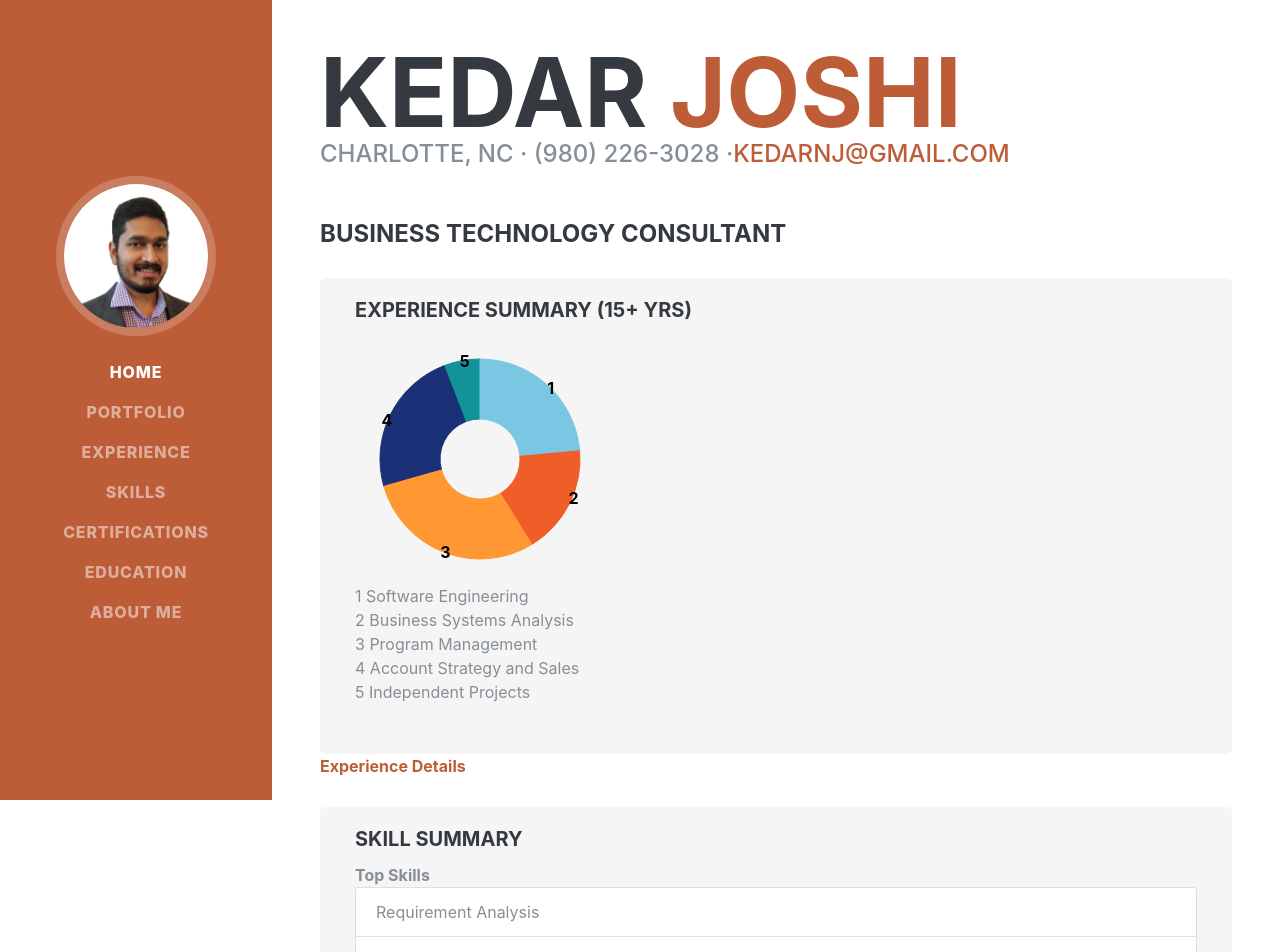
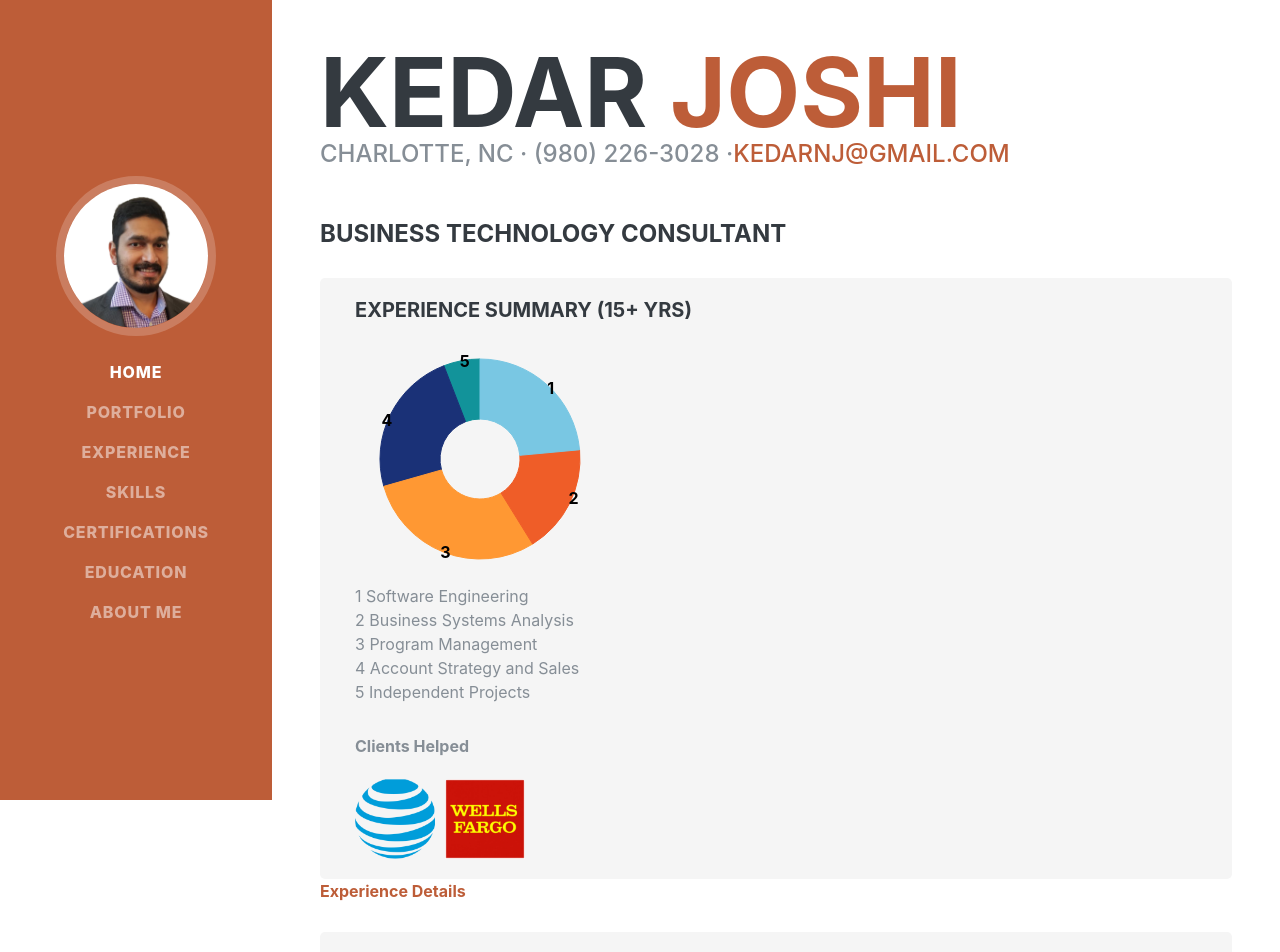
Before and after one commit to KedarJo/profile, a React (Create React App) app: page / in a window 1280 px wide. Shown: the top 952 px of the page. Built offline with nearby package versions, Linux system fonts and the light colour scheme; a web font is replaced by a local one.

Commit message:
Updated clients

```diff
--- a/src/App.css
+++ b/src/App.css
@@ -320,6 +320,13 @@ canvas.canvas-graph {
   }
 }
 
+.logo-image {
+  width: 80px;
+  height: auto;
+  margin-right: 10px;
+  margin-top: 5px;
+}
+
 /* D3JS Dashboard Style
 
 #pieChart {
--- a/src/components/Home.js
+++ b/src/components/Home.js
@@ -55,6 +55,9 @@ function Home() {
                       width={250}
                       height={150}
                     />
+                    <p><strong>Clients Helped</strong></p>
+                    <img src={process.env.PUBLIC_URL + '/img/WellsFargo.png'} alt="WellsFargo Client Logo" className="img-fluid rounded-top logo-image" />
+                    <img src={process.env.PUBLIC_URL + '/img/ATT.png'} alt="ATT Client Logo" className="img-fluid rounded-top float-left logo-image" />
                   </div>
                 </div>
                 <p><strong><a href={process.env.PUBLIC_URL + '/Experience'}>Experience Details</a></strong></p>
@@ -64,10 +67,10 @@ function Home() {
                   <h5 className='card-title'>Skill Summary</h5>
                   <span className="mb-3"><strong>Top Skills</strong>
                   <ul className="list-group mb-3">
-                    <li className="list-group-item">Requirement Analysis</li>
                     <li className="list-group-item">Business Analysis</li>
                     <li className="list-group-item">Business Strategy and Sales</li>
                     <li className="list-group-item">Project Management</li>
+                    <li className="list-group-item">Solution Architecture</li>
                   </ul>
                   </span>
                   <span><strong>Featured Skills</strong>
```
Also changed, not shown: public/img/ATT.png (added), public/img/WellsFargo.png (added).
